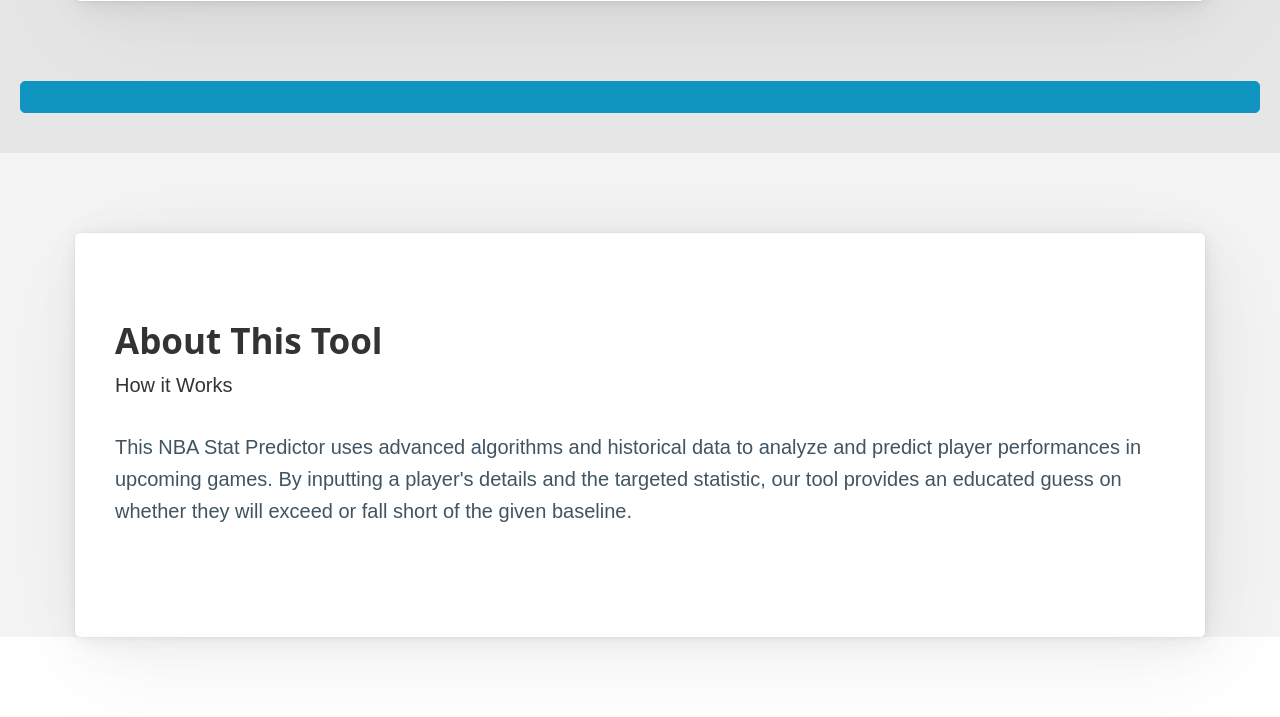
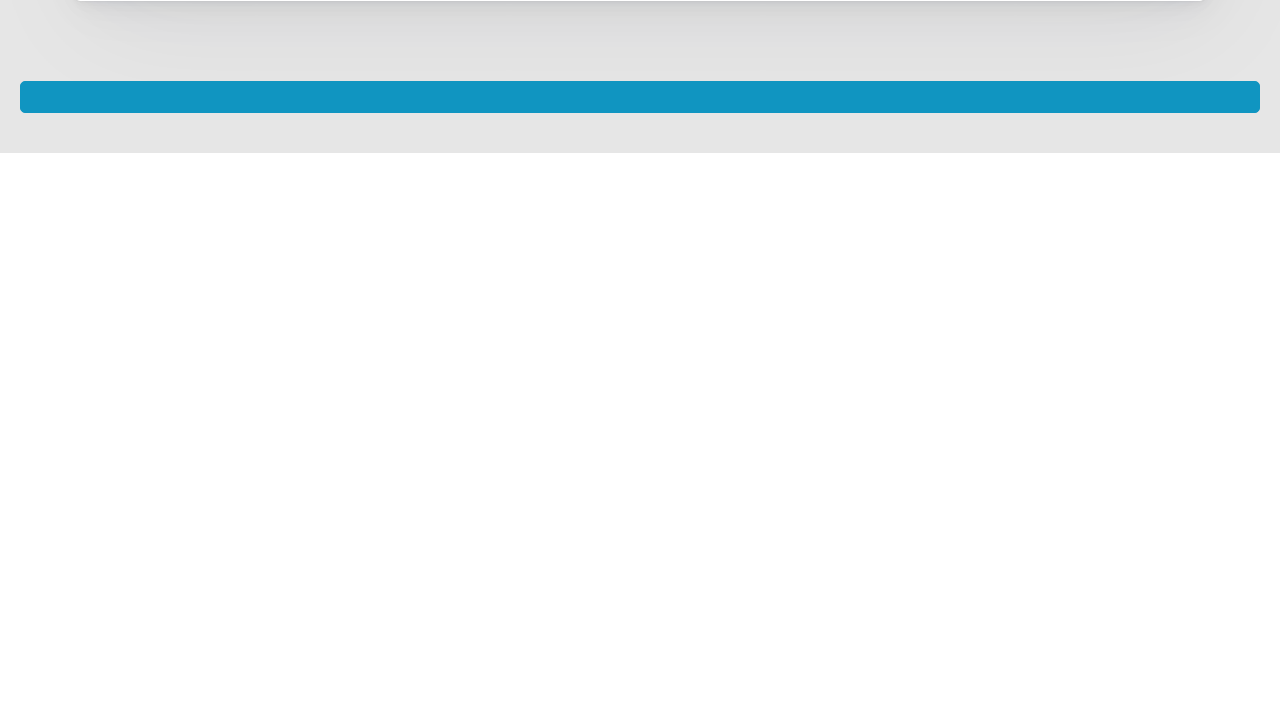
Before and after one commit to RHIT-CSSE333/project-s2g4-nbaoverunderdb, a Flask app: page / in a window 1280 px wide. Shown: the part 2065-2782 px from the top of the page. After the commit the page ends 2218 px from the top, so only its background shows below. Run offline with Flask 3, Linux system fonts and the light colour scheme; a user stored in the database is signed in; data that the repository does not hold is empty; parts of the project's set-up code (start-up, migrations or seed data) failed here and were passed over.

Commit message:
Made some visual html changes

```diff
--- a/flask_ui/templates/favorite.html
+++ b/flask_ui/templates/favorite.html
@@ -64,7 +64,7 @@
         <ul>
             <li><a href="/" class="nav-button">Home</a></li>
             <li><a href="/picks" class="nav-button">My Picks</a></li>
-            <li><a href="/parlays" class="nav-button">My Parlays</a></li>
+            <li><a href="/view-parlays" class="nav-button">My Parlays</a></li>
             <li><a href="/favorite" class="nav-button">Favorites</a></li>
             <li><a href="/logout" class="logout-button">Logout</a></li>
         </ul>
--- a/flask_ui/templates/index.html
+++ b/flask_ui/templates/index.html
@@ -146,17 +146,6 @@
         </div>
         <div>
             <button #="register.html"></button>
-        </div>
-    </section>
-    <section id="about" aria-label="About">
-        <div class="container">
-            <article>
-                <hgroup>
-                    <h2>About This Tool</h2>
-                    <h3>How it Works</h3>
-                </hgroup>
-                <p>This NBA Stat Predictor uses advanced algorithms and historical data to analyze and predict player performances in upcoming games. By inputting a player's details and the targeted statistic, our tool provides an educated guess on whether they will exceed or fall short of the given baseline.</p>
-            </article>
         </div>
     </section>
     <script>
```
